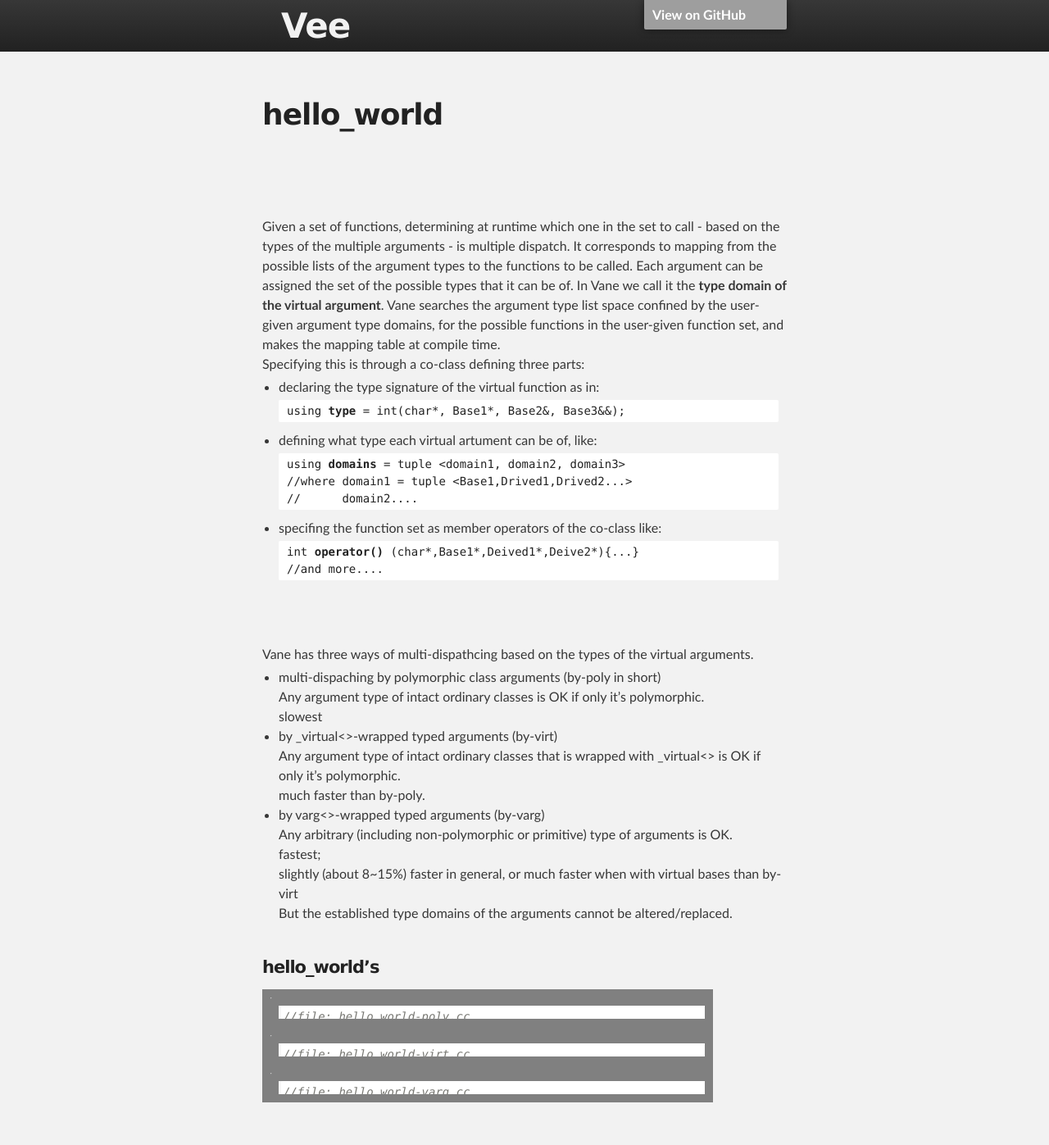
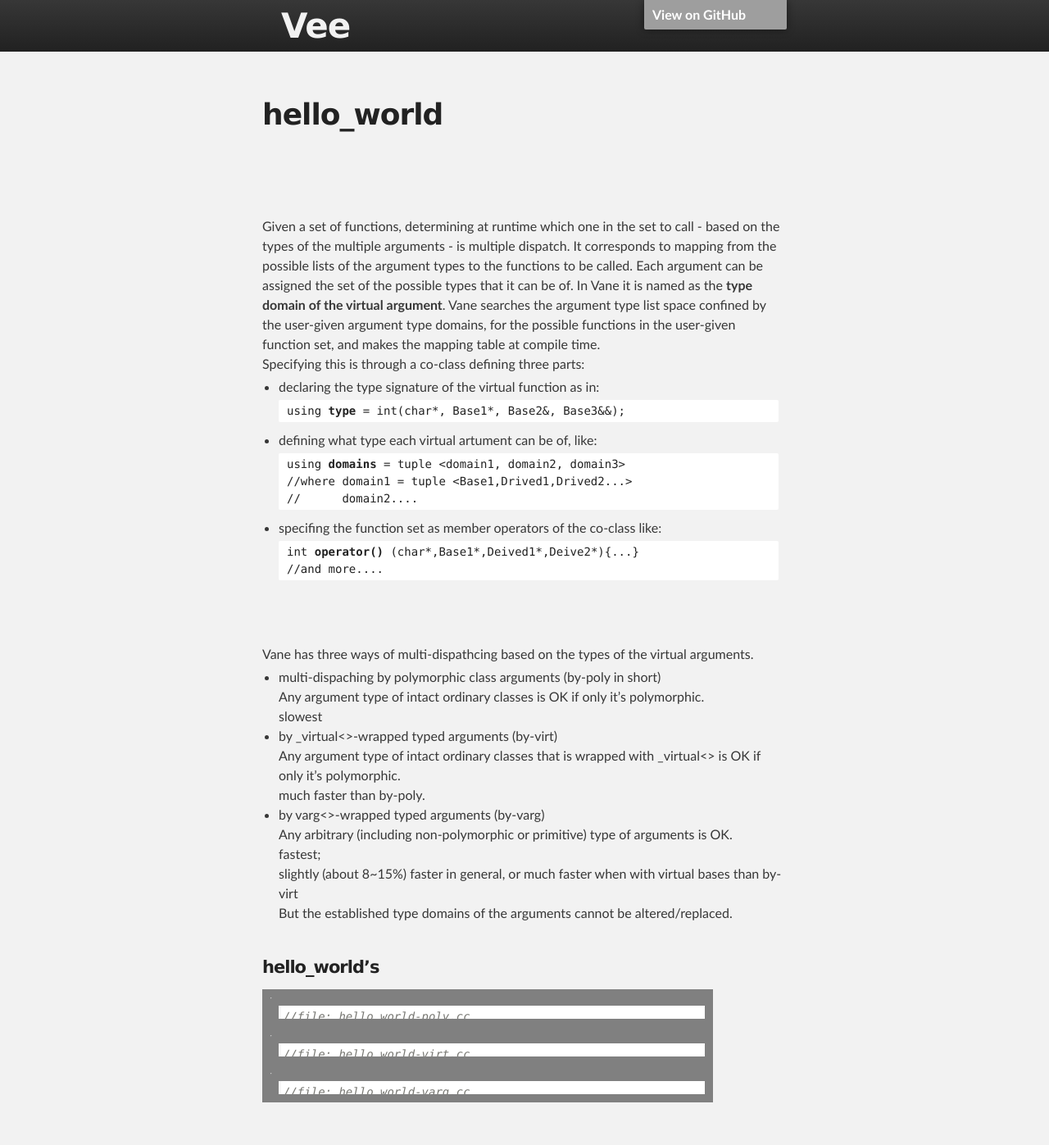
Before and after one commit to tmp2tmp/eee, a Jekyll site: the page built from docs/hello_world.md, in a window 1280 px wide. Shown: the whole page at 82% size. Built offline with Jekyll 4.4.1, drawn with Linux system fonts in a browser that asks for light colours; our own code applies the rules of GitHub Pages for plain Markdown files; the repository's description, which GitHub fills in, is left out; grey boxes are pictures that could not be loaded.

Commit message:
Update hello_world.md

```diff
--- a/docs/hello_world.md
+++ b/docs/hello_world.md
@@ -9,7 +9,7 @@ determining at runtime which one in the set to call - based on the types of the
 is multiple dispatch.
 It corresponds to mapping from the possible lists of the argument types to the functions to be called.
 Each argument can be assigned the set of the possible types that it can be of.
-In Vane we call it the <strong>type domain of the virtual argument</strong>.
+In Vane it is named as the <strong>type domain of the virtual argument</strong>.
 Vane searches the argument type list space confined by the user-given argument type domains,
 for the possible functions in the user-given function set, and makes the mapping table at compile time.<br>
 Specifying this is through a co-class defining three parts:
```
